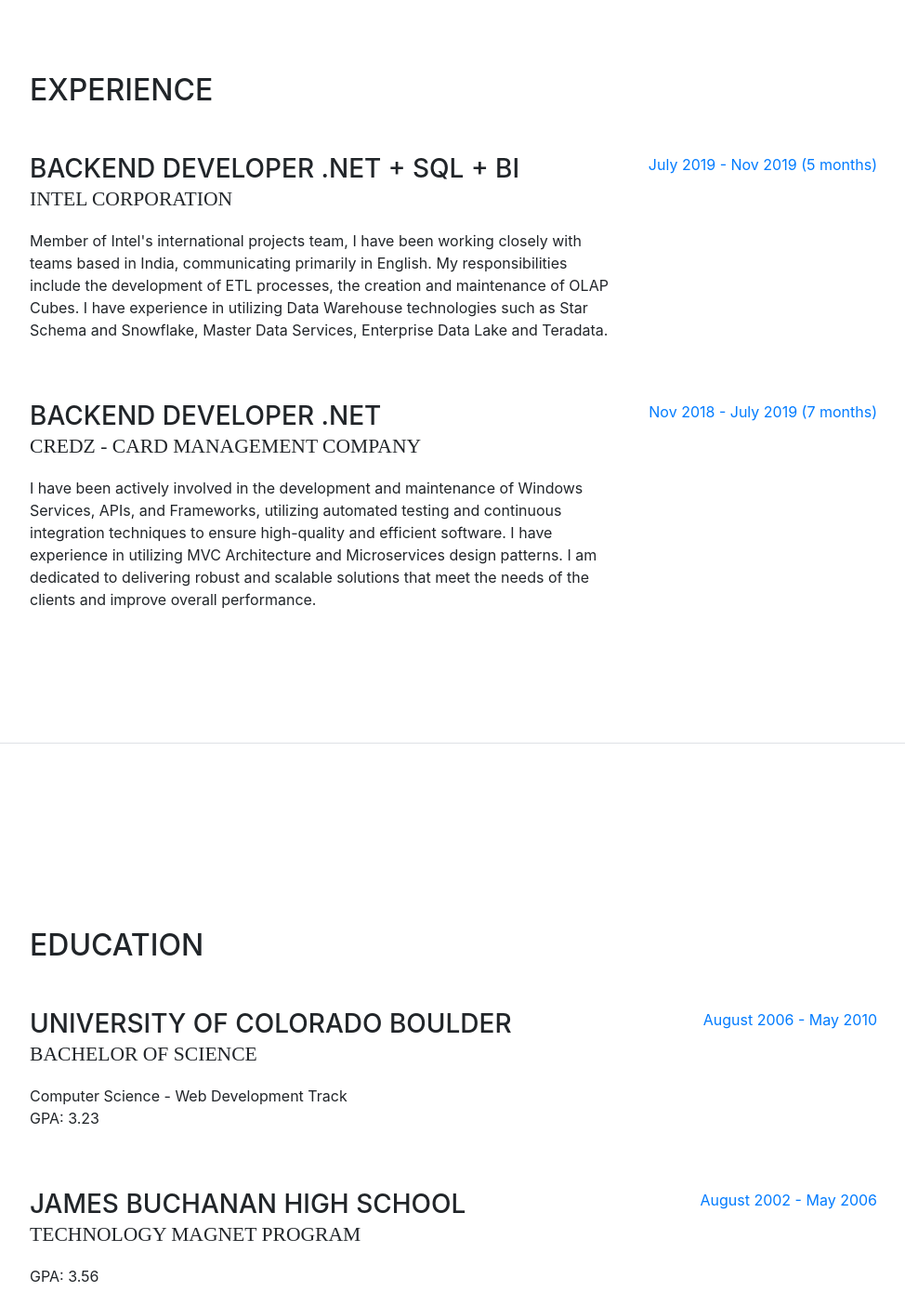
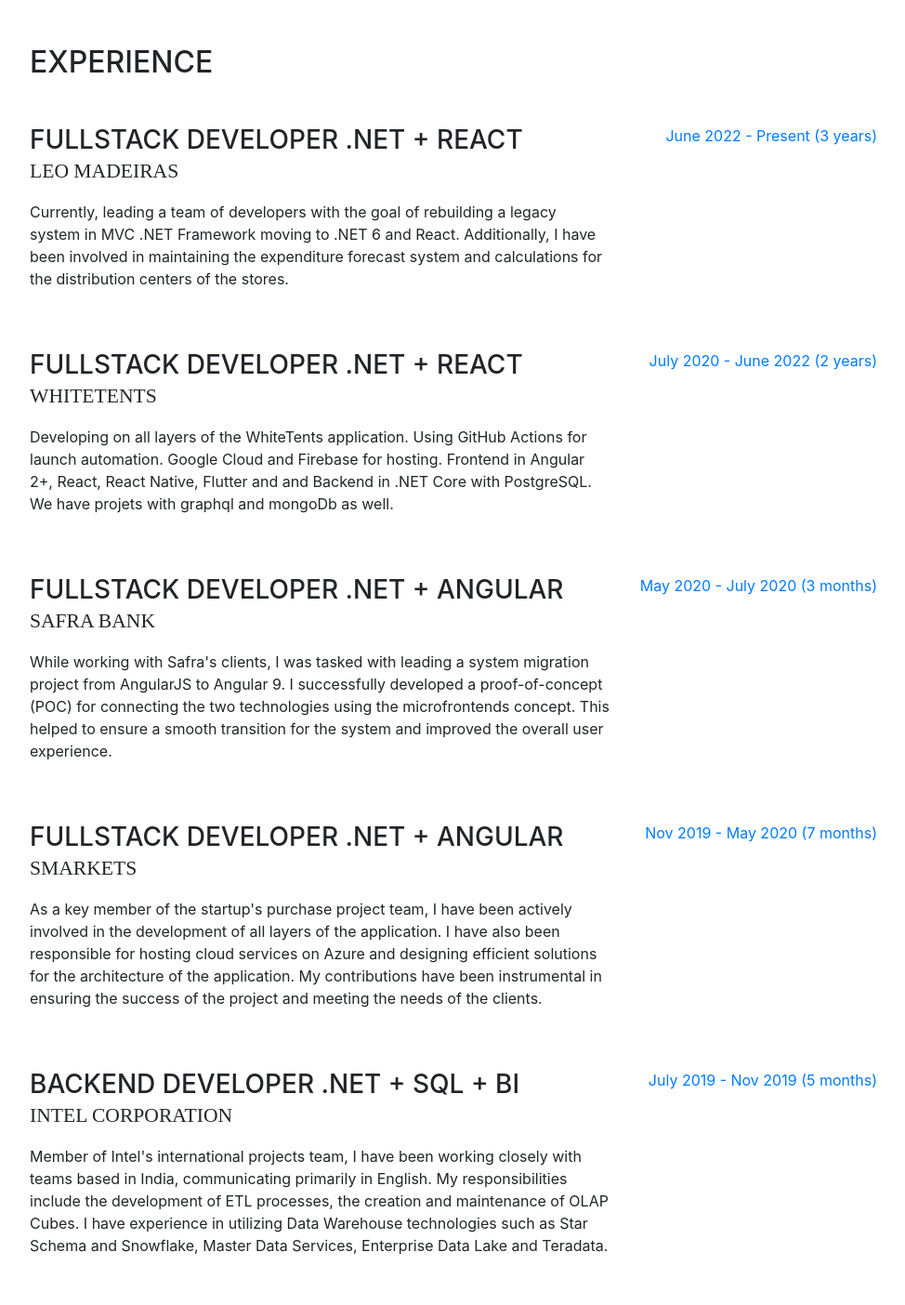
Before and after one commit to DevDaniloFerrari/portfolio, a website with bundled scripts: page index.html in a window 1280 px wide. Shown: the part 800-2204 px from the top of the page at 93% size, without its empty margins (288-1262 px from the left). Built offline with nearby package versions, Linux system fonts and the light colour scheme; a web font is replaced by a local one.

Commit message:
experiencias

```diff
--- a/index.html
+++ b/index.html
@@ -145,6 +145,76 @@
       >
         <div class="my-auto">
           <h2 class="mb-5">Experience</h2>
+          <div class="resume-item d-flex flex-column flex-md-row mb-5">
+            <div class="resume-content mr-auto">
+              <h3 class="mb-0">Fullstack Developer .NET + React</h3>
+              <div class="subheading mb-3">Leo Madeiras</div>
+              <p>
+                Currently, leading a team of developers with the goal of
+                rebuilding a legacy system in MVC .NET Framework moving to .NET
+                6 and React. Additionally, I have been involved in maintaining
+                the expenditure forecast system and calculations for the
+                distribution centers of the stores.
+              </p>
+            </div>
+            <div class="resume-date text-md-right">
+              <span class="text-primary">June 2022 - Present (3 years)</span>
+            </div>
+          </div>
+
+          <div class="resume-item d-flex flex-column flex-md-row mb-5">
+            <div class="resume-content mr-auto">
+              <h3 class="mb-0">Fullstack Developer .NET + React</h3>
+              <div class="subheading mb-3">WhiteTents</div>
+              <p>
+                Developing on all layers of the WhiteTents application. Using
+                GitHub Actions for launch automation. Google Cloud and Firebase
+                for hosting. Frontend in Angular 2+, React, React Native,
+                Flutter and and Backend in .NET Core with PostgreSQL. We have
+                projets with graphql and mongoDb as well.
+              </p>
+            </div>
+            <div class="resume-date text-md-right">
+              <span class="text-primary">July 2020 - June 2022 (2 years)</span>
+            </div>
+          </div>
+
+          <div class="resume-item d-flex flex-column flex-md-row mb-5">
+            <div class="resume-content mr-auto">
+              <h3 class="mb-0">Fullstack Developer .NET + Angular</h3>
+              <div class="subheading mb-3">Safra Bank</div>
+              <p>
+                While working with Safra's clients, I was tasked with leading a
+                system migration project from AngularJS to Angular 9. I
+                successfully developed a proof-of-concept (POC) for connecting
+                the two technologies using the microfrontends concept. This
+                helped to ensure a smooth transition for the system and improved
+                the overall user experience.
+              </p>
+            </div>
+            <div class="resume-date text-md-right">
+              <span class="text-primary">May 2020 - July 2020 (3 months)</span>
+            </div>
+          </div>
+
+          <div class="resume-item d-flex flex-column flex-md-row mb-5">
+            <div class="resume-content mr-auto">
+              <h3 class="mb-0">Fullstack Developer .NET + Angular</h3>
+              <div class="subheading mb-3">Smarkets</div>
+              <p>
+                As a key member of the startup's purchase project team, I have
+                been actively involved in the development of all layers of the
+                application. I have also been responsible for hosting cloud
+                services on Azure and designing efficient solutions for the
+                architecture of the application. My contributions have been
+                instrumental in ensuring the success of the project and meeting
+                the needs of the clients.
+              </p>
+            </div>
+            <div class="resume-date text-md-right">
+              <span class="text-primary">Nov 2019 - May 2020 (7 months)</span>
+            </div>
+          </div>
           <div class="resume-item d-flex flex-column flex-md-row mb-5">
             <div class="resume-content mr-auto">
               <h3 class="mb-0">Backend Developer .NET + SQL + BI</h3>
```
